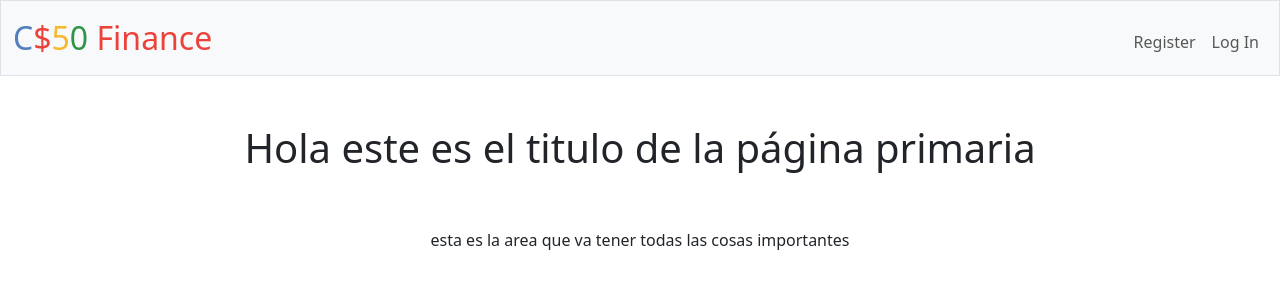
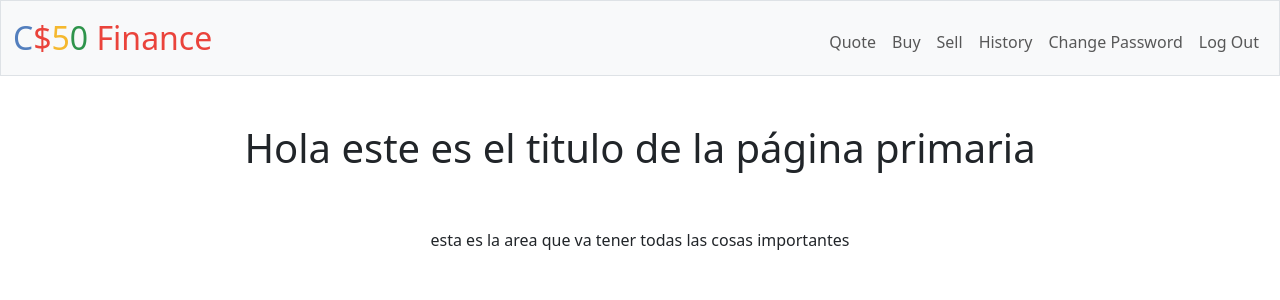
Before and after one commit to Beanie-Coding/CS50-Final_Project, a Flask app: page / in a window 1280 px wide. Shown: the top 300 px of the page. Run offline with Flask 3, Linux system fonts and the light colour scheme.

Commit message:
Get rid of conditional navbar buttons

```diff
--- a/templates/layout.html
+++ b/templates/layout.html
@@ -26,23 +26,16 @@
                     <span class="navbar-toggler-icon"></span>
                 </button>
                 <div class="collapse navbar-collapse" id="navbar">
-                    {% if session["user_id"] %}
                     <ul class="navbar-nav me-auto mt-2">
+                    </ul>
+                    <ul class="navbar-nav ms-auto mt-2">
                         <li class="nav-item"><a class="nav-link" href="/">Quote</a></li>
                         <li class="nav-item"><a class="nav-link" href="/">Buy</a></li>
                         <li class="nav-item"><a class="nav-link" href="/">Sell</a></li>
                         <li class="nav-item"><a class="nav-link" href="/">History</a></li>
-                        </ul>
-                        <ul class="navbar-nav ms-auto mt-2">
                         <li class="nav-item"><a class="nav-link" href="/post">Change Password</a></li>
                         <li class="nav-item"><a class="nav-link" href="/post">Log Out</a></li>
                     </ul>
-                    {% else %}
-                        <ul class="navbar-nav ms-auto mt-2">
-                            <li class="nav-item"><a class="nav-link" href="/register">Register</a></li>
-                            <li class="nav-item"><a class="nav-link" href="/login">Log In</a></li>
-                        </ul>
-                    {% endif %}
                 </div>
             </div>
         </nav>
```
Lines whose indentation alone changed are shown as unchanged.
